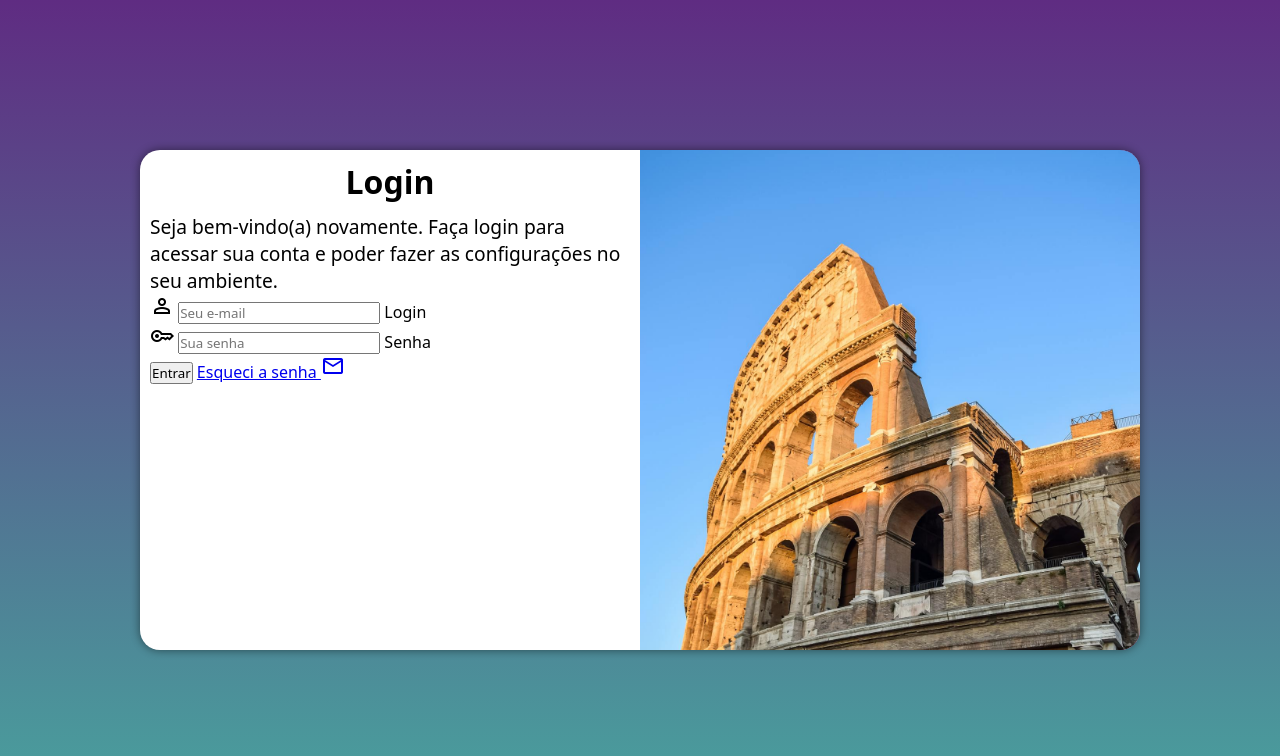
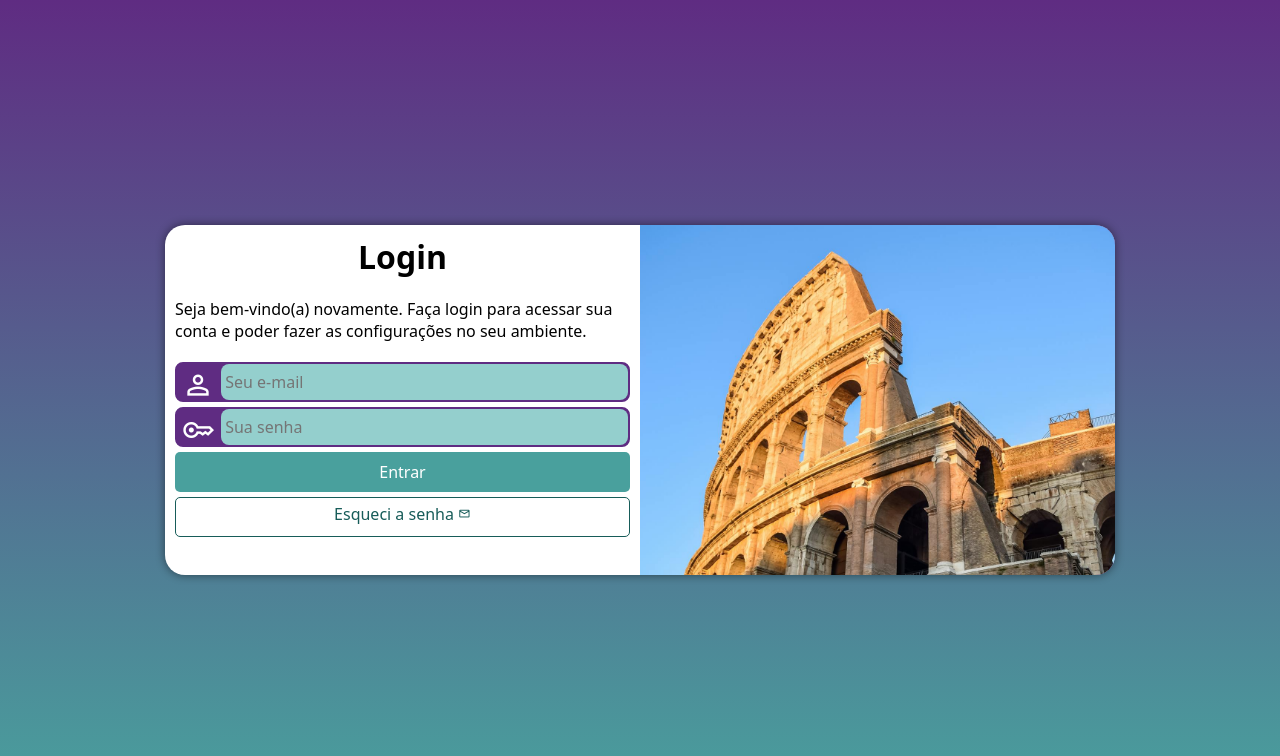
Before and after one commit to ruanarossi/projeto-login, a plain HTML site: page index.html in a window 1280 px wide. Drawn offline with nearby package versions, Linux system fonts and the light colour scheme.

Commit message:
finalização do formulário

```diff
--- a/estilos/media-query.css
+++ b/estilos/media-query.css
@@ -9,13 +9,14 @@ Desktop: 1440px até 1920px
 Grandes telas: acima de 1440px - 1920px
 */
 
-@media screen and (min-width: 768px) and (max-width: 1024px) {
+@media screen and (min-width: 768px) and (max-width: 1024px) { /* Configuração para Celular e Tablet*/
   body {
     background-image: linear-gradient(to top, #49a09d, #5f2c82);
   }
 
   section#login {
-    width: 90vw;
+    width: 80vw;
+    height: 300px;
   }
 
   section#login > div#imagem {
@@ -30,13 +31,14 @@ Grandes telas: acima de 1440px - 1920px
   }
 }
 
-@media screen and (min-width: 1024px) {
+@media screen and (min-width: 1024px) { /* Configuração para Desktop*/
   body {
     background-image: linear-gradient(to top, #49a09d, #5f2c82);
   }
 
   section#login {
-    width: 1000px;
+    width: 950px;
+    height: 350px;
   }
 
   section#login > div#imagem {
@@ -51,7 +53,8 @@ Grandes telas: acima de 1440px - 1920px
   }
 
   div#formulario > p {
-    font-size: 1.2em;
+    font-size: 1em;
+    margin: 20px 0px;
   }
 
   div#formulario > h1 {
--- a/estilos/style.css
+++ b/estilos/style.css
@@ -32,16 +32,14 @@ section#login {
   position: absolute;
   top: 50%;
   left: 50%;
-  transform: translate(-50%, -50%);
   overflow: hidden;
-
   background-color: white;
   width: 300px;
-  height: 500px;
+  height: 515px;
   border-radius: 20px;
   box-shadow: 0px 0px 10px rgba(0, 0, 0, 0.493);
-
-  transition: width .3s, heigth .3s;
+  transform: translate(-50%, -50%);
+  transition: width 0.3s, heigth 0.3s;
   transition-timing-function: ease;
 }
 
@@ -66,3 +64,78 @@ div#formulario > h1 {
 div#formulario > p {
   font-size: 0.8em;
 }
+
+form > div.campo {
+  background-color: #5f2c82;
+  border: 2px solid #5f2c82;
+  display: block;
+  width: 100%;
+  height: 40px;
+  border-radius: 8px;
+  margin: 5px 0px;
+}
+
+div.campo > label {
+  display: none;
+}
+
+div.campo > span {
+  color: white;
+  font-size: 2em;
+  width: 40px;
+  padding: 5px;
+}
+
+div.campo > input {
+  background-color: #94cfcd;
+  font-size: 1em;
+  width: calc(100% - 44.5px);
+  height: 100%;
+  border: 0px;
+  border-radius: 8px;
+  padding: 4px;
+  transform: translateY(-13px);
+}
+
+div.campo > input:focus-within {
+  background-color: white;
+}
+
+form > input[type="submit"] {
+  display: block;
+  font-size: 1em;
+  width: 100%;
+  height: 40px;
+  background-color: #49a09d;
+  color: white;
+  border: none;
+  border-radius: 5px;
+  cursor: pointer;
+}
+
+form > input[type="submit"]:hover {
+  background-color: #175c59;
+}
+
+form > a.botao {
+  display: block;
+  text-align: center;
+  font-size: 1em;
+  width: 100%;
+  height: 40px;
+  padding-top: 5px;
+  margin-top: 5px;
+  background-color: white;
+  border: 1px solid #175c59;
+  color: #175c59;
+  border-radius: 5px;
+  text-decoration: none;
+}
+
+form > a.botao:hover {
+  background-color: #5fd8d4;
+}
+
+form > a.botao > i {
+  font-size: 0.8em;
+}
--- a/index.html
+++ b/index.html
@@ -49,7 +49,7 @@
               <label for="isenha">Senha</label>
             </div>
             <input type="submit" value="Entrar">
-            <a href="esqueci.html">
+            <a href="esqueci.html" class="botao">
               Esqueci a senha <i class="material-symbols-outlined">mail</i>
             </a>
           </form>
```
